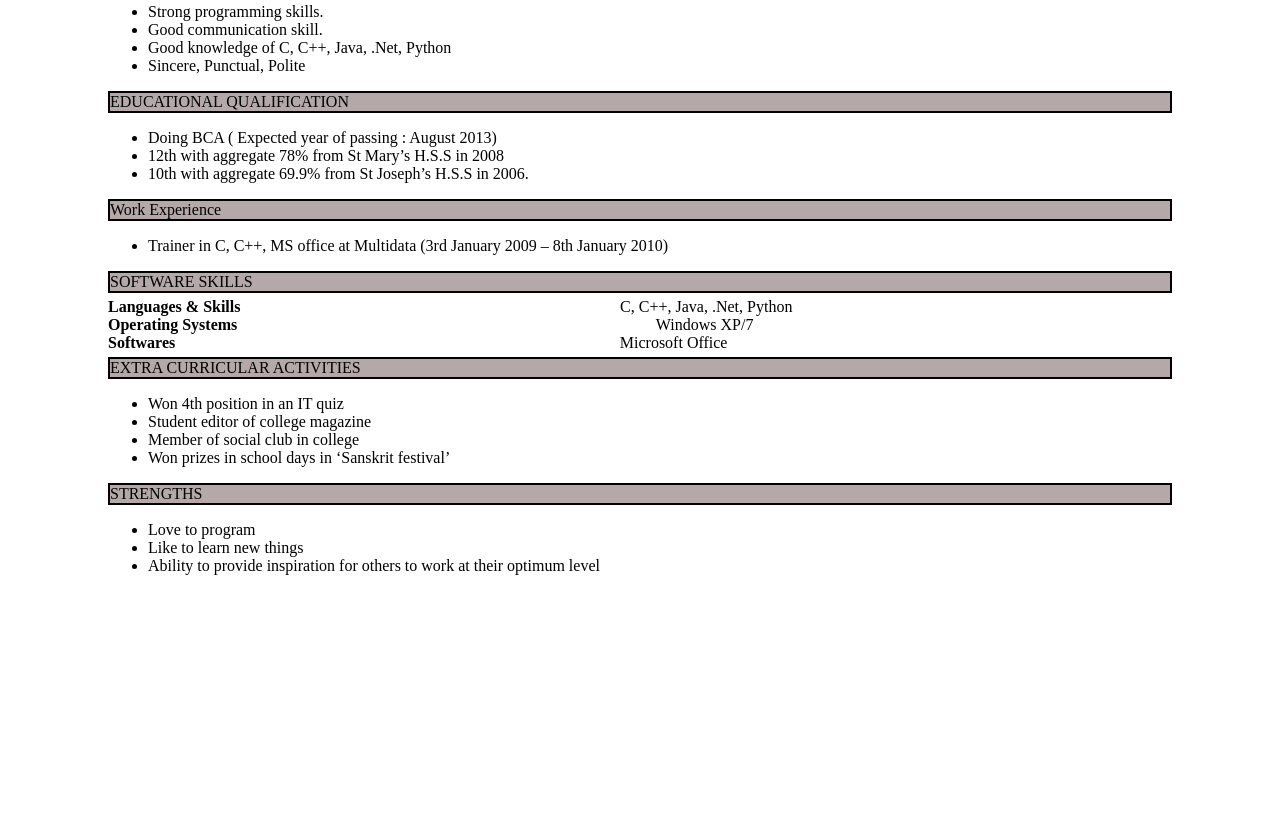
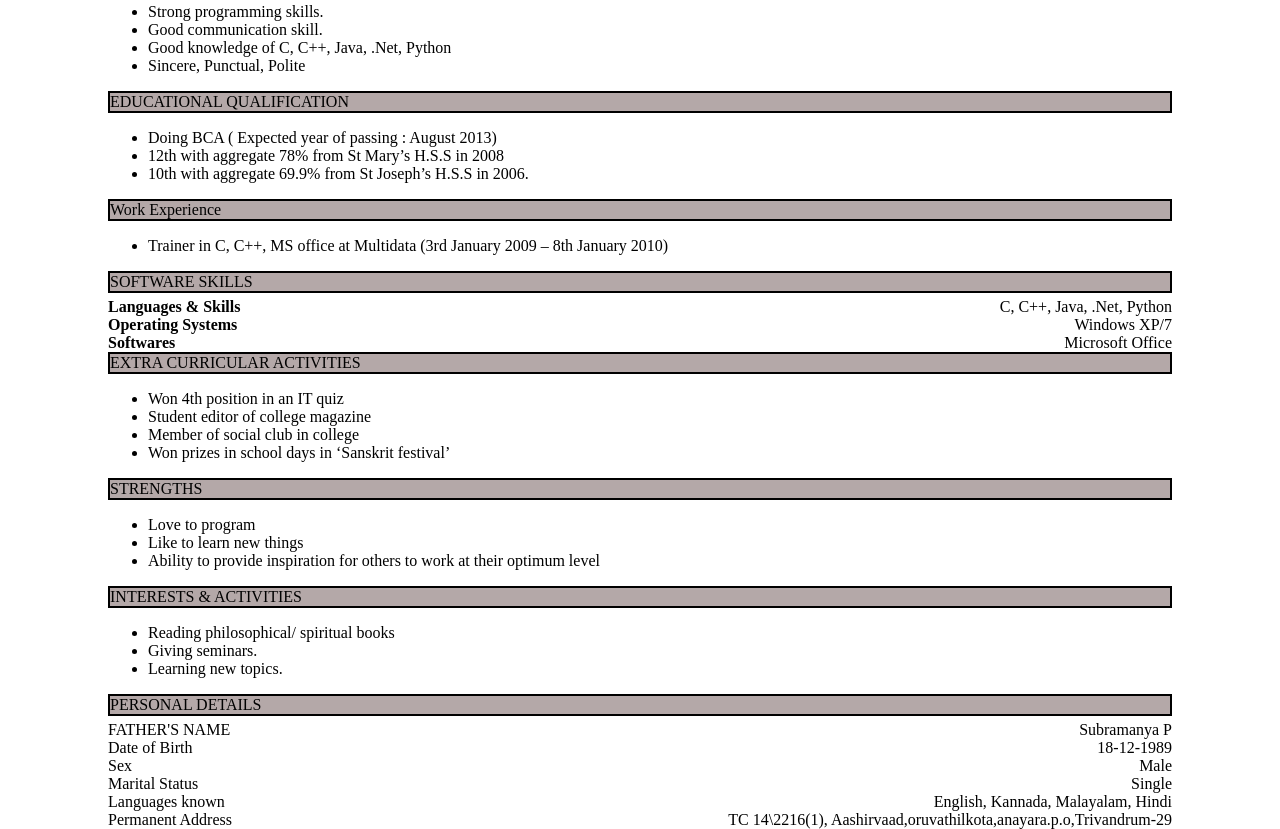
Before and after one commit to sandeshps/ResumeFormat, a plain HTML site: page resume.html in a window 1280 px wide. Shown: the part 321-1150 px from the top of the page. Before the commit the page ends 912 px from the top, so only its background shows below. Drawn offline with Linux system fonts and the light colour scheme.

Commit message:
All data added

```diff
--- a/resume.html
+++ b/resume.html
@@ -27,7 +27,7 @@
             </div>
         </div>
         <hr class="row">
-        <div class="border-settings border-fill row2">
+        <div class="border-settings border-fill row">
             CAREER OBJECTIVE
         </div>
 
@@ -87,32 +87,37 @@
             SOFTWARE SKILLS
         </div>
 
+
         <div class="row">
-
             <div class="text-allign-left text-bold">
                 Languages & Skills
             </div>
-            <div class="text-allign-center">
+            <div class="text-allign-right">
                 C, C++, Java, .Net, Python
             </div>
+        </div>
 
+        <div class="row2">
             <div class="text-allign-left text-bold">
                 Operating Systems
             </div>
-            <div class="text-allign-center">
+            <div class="text-allign-right">
                 Windows XP/7
             </div>
+        </div>
 
+        <div class="row2">
             <div class="text-allign-left text-bold">
                 Softwares
             </div>
-            <div class="text-allign-center">
+            <div class="text-allign-right">
                 Microsoft Office
             </div>
-
         </div>
 
-        <div class="border-settings border-fill">
+
+
+        <div class="border-settings border-fill row2">
             EXTRA CURRICULAR ACTIVITIES
         </div>
         <div class="row">
@@ -124,7 +129,7 @@
             </ul>
         </div>
 
-        <div class="border-settings border-fill">
+        <div class="border-settings border-fill row2">
             STRENGTHS
         </div>
         <div class="row">
@@ -135,6 +140,69 @@
             </ul>
         </div>
 
+        <div class="border-settings border-fill row2">
+            INTERESTS & ACTIVITIES
+        </div>
+        <div class="row">
+            <ul>
+                <li> Reading philosophical/ spiritual books  </li>
+                <li> Giving seminars.  </li>
+                <li> Learning new topics.  </li>
+            </ul>
+        </div>
+
+        <div class="border-settings border-fill row2">
+            PERSONAL DETAILS
+        </div>
+        <div class="row">
+            <div class="text-allign-left">
+                FATHER'S NAME
+            </div>
+            <div class="text-allign-right">
+                Subramanya P
+            </div>
+        </div>
+        <div class="row2">
+            <div class="text-allign-left">
+                Date of Birth
+            </div>
+            <div class="text-allign-right">
+                18-12-1989
+            </div>
+        </div>
+        <div class="row2">
+            <div class="text-allign-left">
+                Sex
+            </div>
+            <div class="text-allign-right">
+                Male
+            </div>
+        </div>
+        <div class="row2">
+            <div class="text-allign-left">
+                Marital Status
+            </div>
+            <div class="text-allign-right">
+                Single
+            </div>
+        </div>
+        <div class="row2">
+            <div class="text-allign-left">
+                Languages known
+            </div>
+            <div class="text-allign-right">
+                English, Kannada, Malayalam, Hindi
+            </div>
+        </div>
+        <div class="row2">
+            <div class="text-allign-left">
+                Permanent Address
+            </div>
+            <div class="text-allign-right">
+                TC 14\2216(1), Aashirvaad,oruvathilkota,anayara.p.o,Trivandrum-29
+            </div>
+        </div>
+
     </div>
 
 
```
